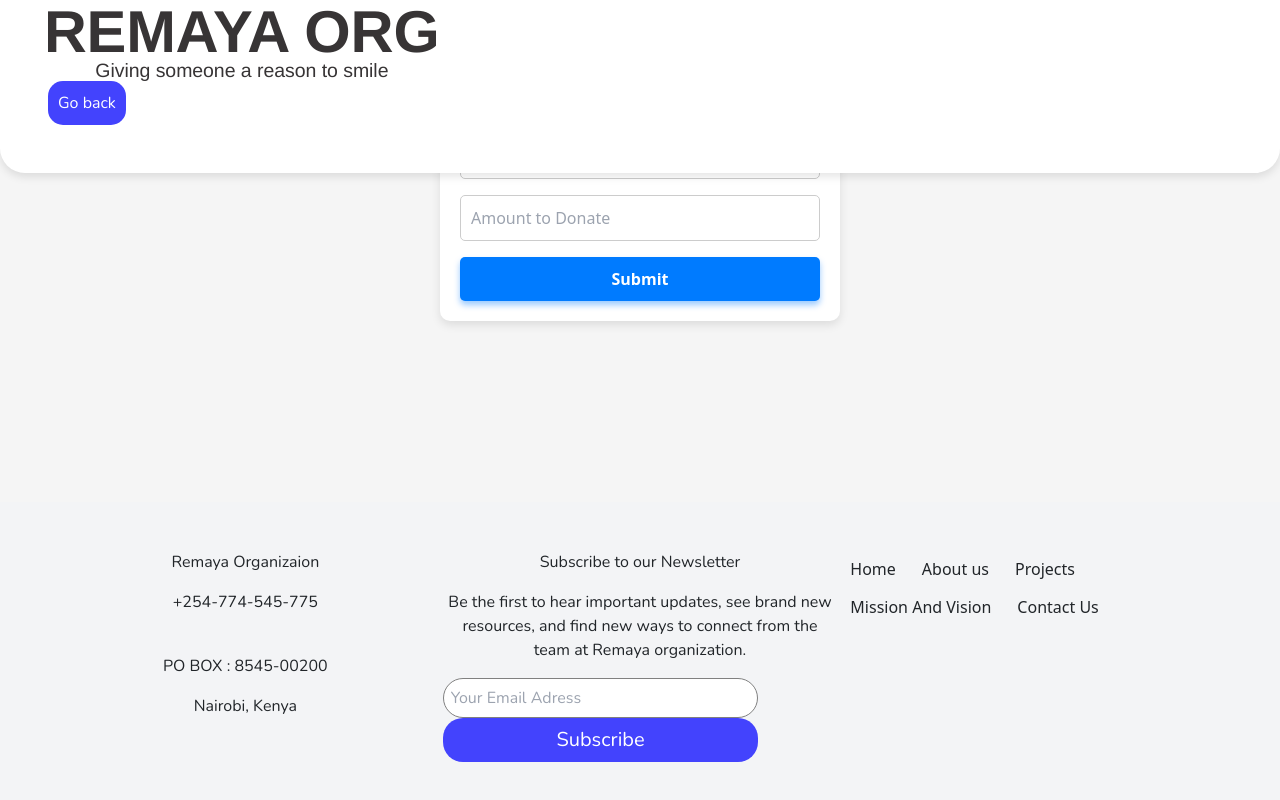
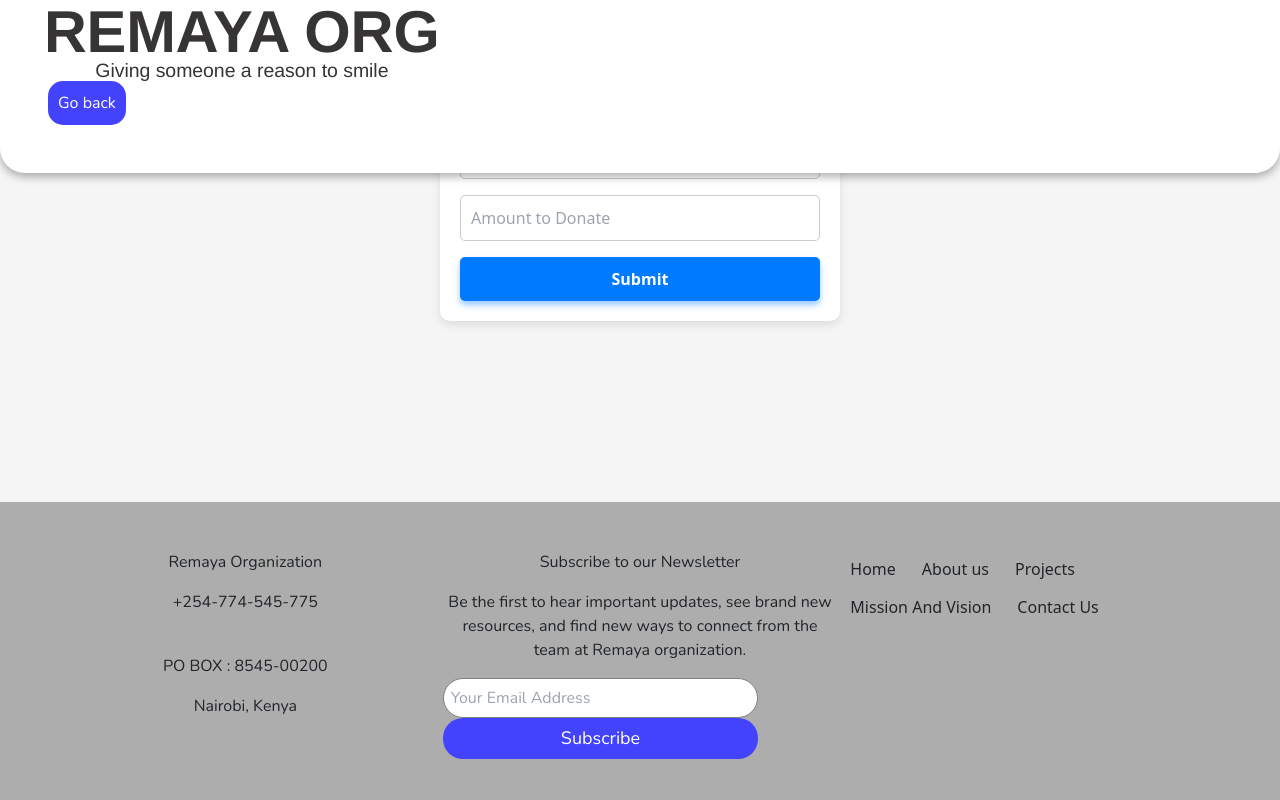
Before and after one commit to Brianali-codes/remaya-react, a React (Vite) app: page /donateform in a window 1280 px wide. Shown: the part 298-1098 px from the top of the page. Built offline with nearby package versions, Linux system fonts and the light colour scheme; a web font is replaced by a local one.

Commit message:
add newsletter API logic and adjust colors and navbar shadow.

```diff
--- a/index.html
+++ b/index.html
@@ -2,7 +2,7 @@
 <html lang="en">
   <head>
     <meta charset="UTF-8" />
-    <link rel="icon" type="image/svg+xml" href="/vite.svg" />
+    <link rel="icon" type="image/svg+xml" href="/src/assets/logo.svg" />
     <meta name="viewport" content="width=device-width, initial-scale=1.0" />
     <title>Remaya.org</title>
   </head>
--- a/src/App.css
+++ b/src/App.css
@@ -3,7 +3,7 @@
 .custom-navbar {
   border-bottom-left-radius: 25px;
   border-bottom-right-radius: 25px;
-  box-shadow: 0 4px 8px rgba(0, 0, 0, 0.1);
+  box-shadow: 0 4px 8px rgba(0, 0, 0, 0.3);
   transition: transform 0.3s ease, opacity 0.3s ease;
   position: fixed;
   top: 0;
@@ -159,7 +159,7 @@
   display: grid;
   grid-template-columns: repeat(3,1fr);
   padding: 30px;
-  background-color: rgb(243 244 246 / var(--tw-bg-opacity, 1)) ;
+  background-color: rgb(173, 173, 173) ;
   height: 50vh;
 }
 #email-input{
@@ -170,7 +170,7 @@
 }
 .subscribe-button{
   border-radius: 20px;
-  font-size: 20px;
+  font-size: 18px;
   color: white;
   padding: 7px;
   background-color: rgb(67, 67, 253);
--- a/src/contacts.jsx
+++ b/src/contacts.jsx
@@ -1,10 +1,43 @@
-export default function Contacts(){
+import { useState } from "react";
 
-    return(
+export default function Contacts() {
+  const [email, setEmail] = useState(""); // State to store the email input
+  const [responseMessage, setResponseMessage] = useState(""); // State to store the response message
+
+  const handleSubscribe = async () => {
+    if (!email) {
+      setResponseMessage("Please enter a valid email address.");
+      return;
+    }
+
+    const data = { email };
+
+    try {
+      const response = await fetch('https://remaya-backend.onrender.com/api/save-newsLetter', {
+        method: 'POST',
+        headers: {
+          'Content-Type': 'application/json',
+        },
+        body: JSON.stringify(data),
+      });
+
+      if (!response.ok) {
+        throw new Error(`HTTP error! Status: ${response.status}`);
+      }
+
+      const result = await response.json();
+      setResponseMessage(result.message || "Successfully subscribed!");
+    } catch (error) {
+      console.error("Error:", error);
+      setResponseMessage("An error occurred. Please try again.");
+    }
+  };
+
+  return (
     <>
       <div className="contacts p-5" id="contact">
         <div>
-                    <p className="desc font-bold text-center">Remaya Organizaion</p>
+          <p className="desc font-bold text-center">Remaya Organization</p>
           <p className="desc font-bold text-center">+254-774-545-775</p>
           <br />
           <p className="desc font-bold text-center">PO BOX : 8545-00200</p>
@@ -12,17 +45,29 @@ export default function Contacts(){
         </div>
         <div className="flex flex-col items-center">
           <p className="desc font-bold text-lg text-center">Subscribe to our Newsletter</p>
-                    <p className="desc text-center">Be the first to hear important updates, see brand new resources, and find new ways to connect from the team at Remaya organization.</p>
-                    <input type="text" placeholder="Your Email Adress" className="desc" id="email-input"/>
+          <p className="desc text-center">
+            Be the first to hear important updates, see brand new resources, and find new ways to connect from the team at Remaya organization.
+          </p>
+          <input
+            type="text"
+            placeholder="Your Email Address"
+            className="desc"
+            id="email-input"
+            value={email}
+            onChange={(e) => setEmail(e.target.value)} // Updates the state on input change
+          />
           <br />
-                    <button className="desc subscribe-button">Subscribe</button>
+          <button className="desc subscribe-button" onClick={handleSubscribe}>
+            Subscribe
+          </button>
+          {responseMessage && <p className="response-message">{responseMessage}</p>} {/* Display response */}
         </div>
         <div className="flex flex-col items-center">
           <a href="#MAIN1">
             <button className="btn">Home</button>
           </a>
           <a href="#abd">
-                            <buttton className="btn">About us</buttton>
+            <button className="btn">About us</button>
           </a>
           <a href="#projects">
             <button className="btn">Projects</button>
@@ -34,8 +79,7 @@ export default function Contacts(){
             <button className="btn">Contact Us</button>
           </a>
         </div>
-
       </div>
     </>
-    )
+  );
 }
```
Lines whose indentation alone changed are shown as unchanged.
